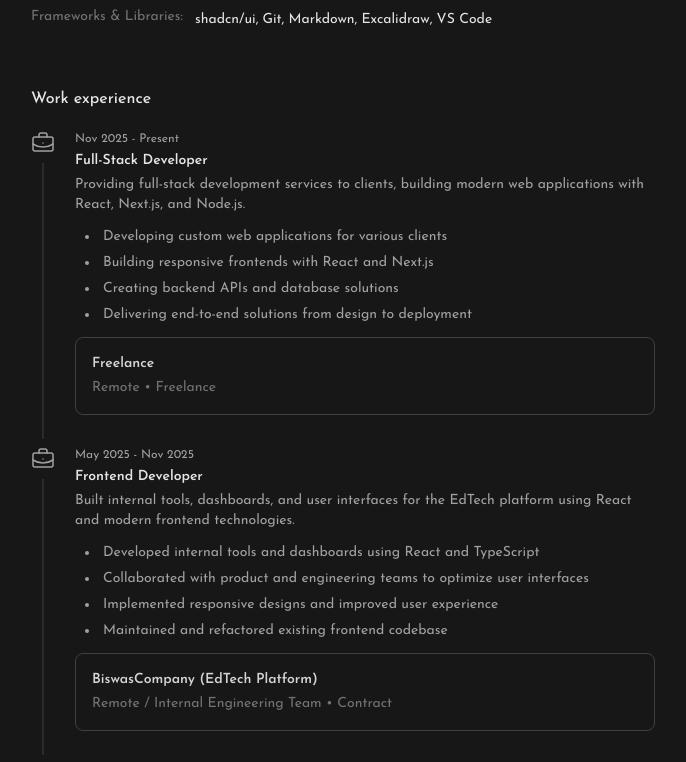
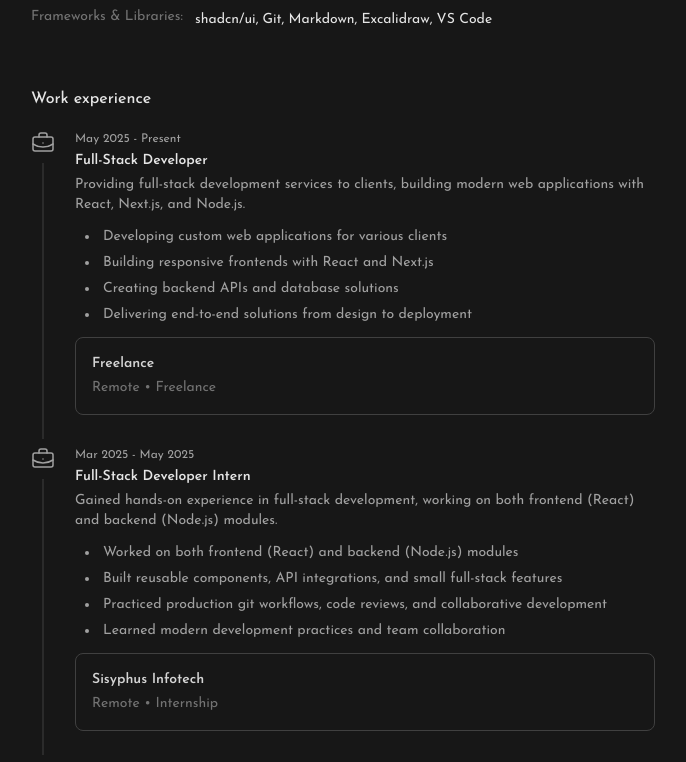
Before and after one commit to KOUSTAV2409/myportfolio, a Next.js app: page / in a window 1280 px wide. Shown: the part 1380-2142 px from the top of the page, without its empty margins (297-983 px from the left). Built offline with nearby package versions, Linux system fonts and the light colour scheme; no server answers.

Commit message:
minor changes

```diff
--- a/src/app/data.ts
+++ b/src/app/data.ts
@@ -208,7 +208,7 @@ export const WORK_EXPERIENCE: WorkExperience[] = [
   {
     company: "Freelance",
     title: "Full-Stack Developer",
-    start: "Nov 2025",
+    start: "May 2025",
     end: "Present",
     location: "Remote",
     employmentType: "Freelance",
@@ -221,24 +221,6 @@ export const WORK_EXPERIENCE: WorkExperience[] = [
       "Building responsive frontends with React and Next.js",
       "Creating backend APIs and database solutions",
       "Delivering end-to-end solutions from design to deployment",
-    ],
-  },
-  {
-    company: "BiswasCompany (EdTech Platform)",
-    title: "Frontend Developer",
-    start: "May 2025",
-    end: "Nov 2025",
-    location: "Remote / Internal Engineering Team",
-    employmentType: "Contract",
-    link: "#",
-    id: "biswas-company",
-    description:
-      "Built internal tools, dashboards, and user interfaces for the EdTech platform using React and modern frontend technologies.",
-    achievements: [
-      "Developed internal tools and dashboards using React and TypeScript",
-      "Collaborated with product and engineering teams to optimize user interfaces",
-      "Implemented responsive designs and improved user experience",
-      "Maintained and refactored existing frontend codebase",
     ],
   },
   {
```
